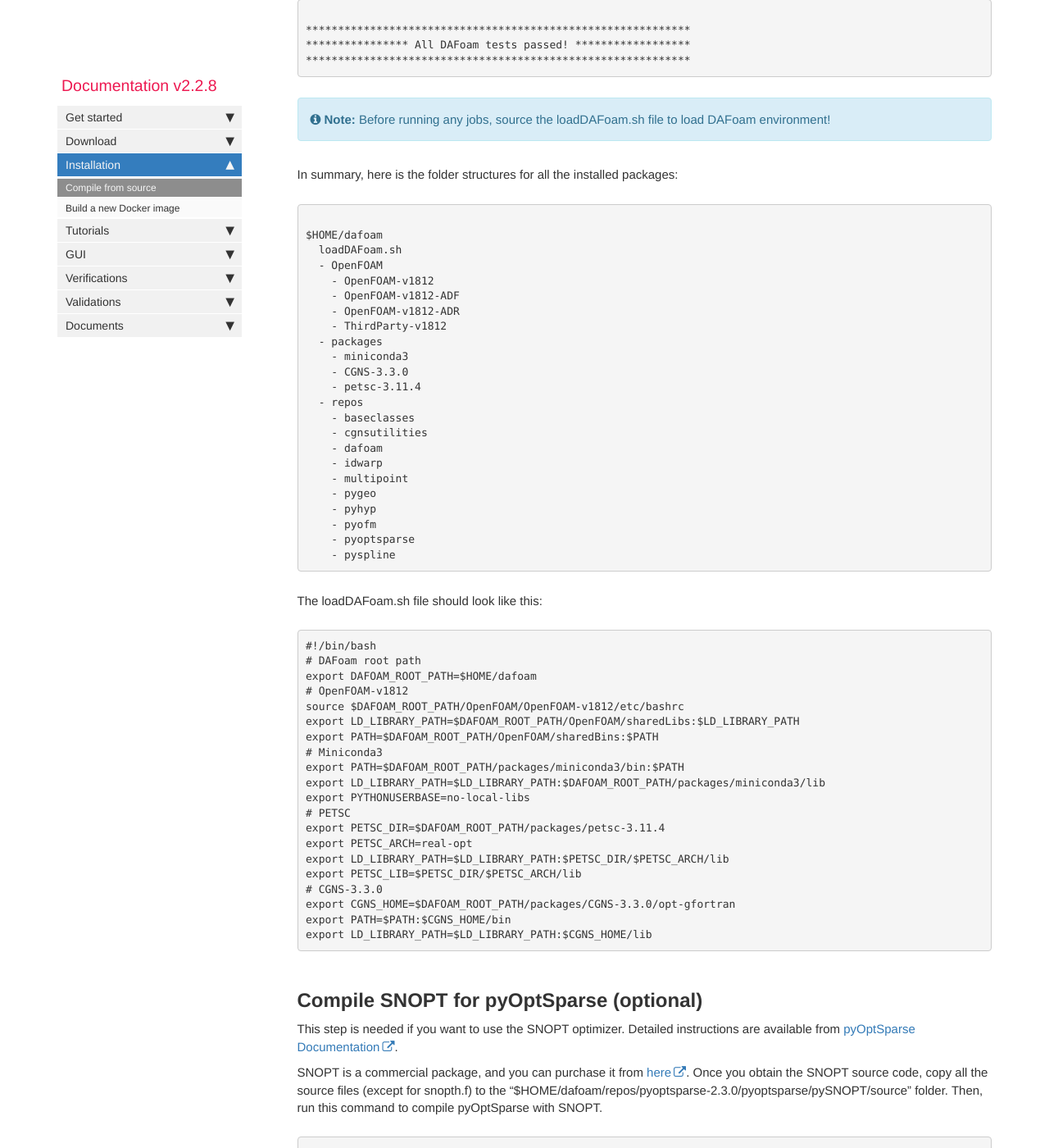
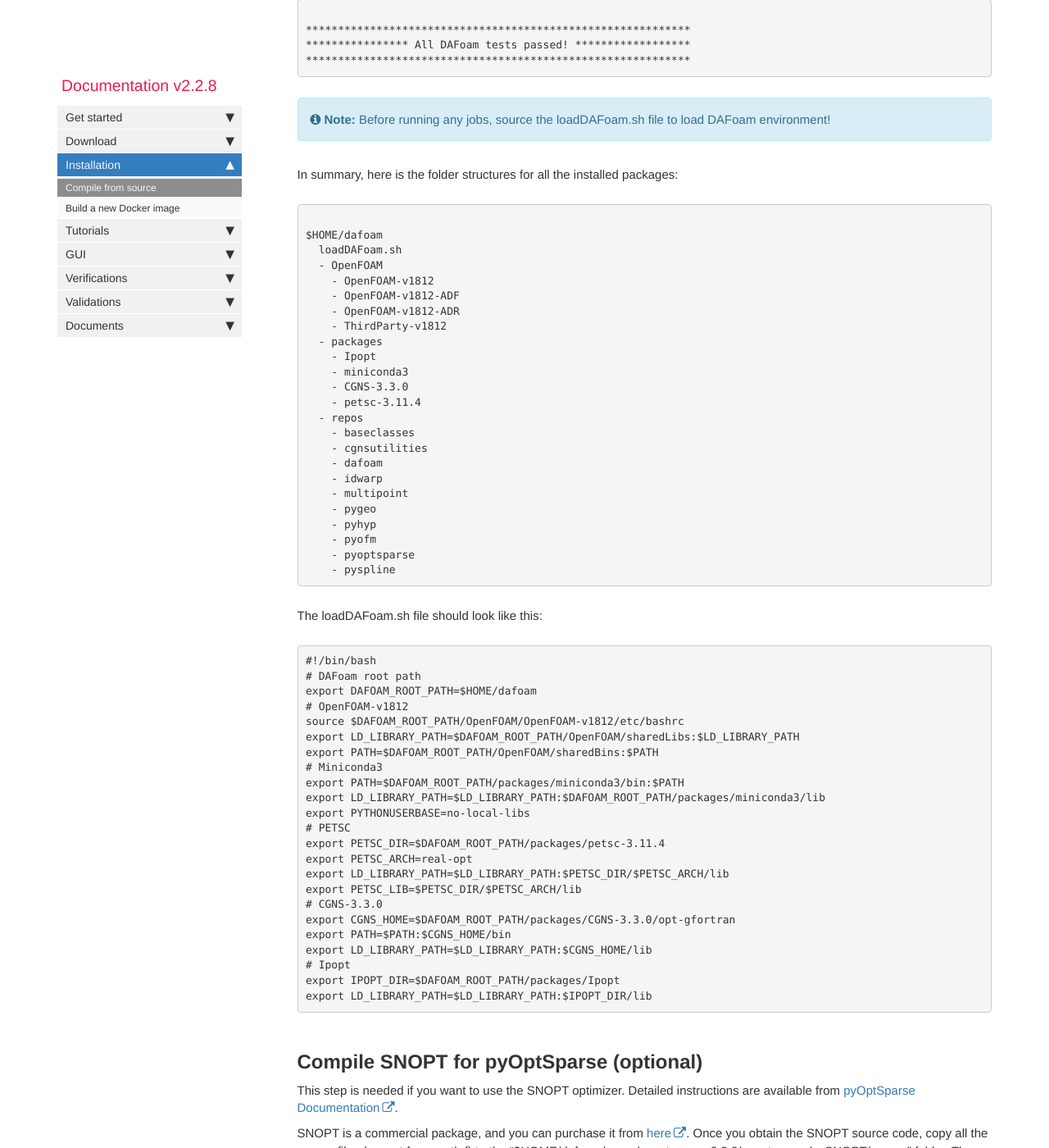
Before and after one commit to DAFoam/DAFoam.github.io, a Jekyll site: the page built from pages/mydoc/mydoc_installation_source.md, in a window 1280 px wide and 1400 px high, scrolled down 8967 px. Shown: the whole window at 82% size. Built offline with Jekyll 4.4.1, drawn with Linux system fonts in a browser that asks for light colours; comment, search, counter and statistics services are not loaded.

Commit message:
content update

```diff
--- a/pages/mydoc/mydoc_installation_source.md
+++ b/pages/mydoc/mydoc_installation_source.md
@@ -425,6 +425,7 @@ $HOME/dafoam
     - OpenFOAM-v1812-ADR
     - ThirdParty-v1812
   - packages
+    - Ipopt
     - miniconda3
     - CGNS-3.3.0
     - petsc-3.11.4
@@ -464,6 +465,9 @@ export PETSC_LIB=$PETSC_DIR/$PETSC_ARCH/lib
 export CGNS_HOME=$DAFOAM_ROOT_PATH/packages/CGNS-3.3.0/opt-gfortran
 export PATH=$PATH:$CGNS_HOME/bin
 export LD_LIBRARY_PATH=$LD_LIBRARY_PATH:$CGNS_HOME/lib
+# Ipopt
+export IPOPT_DIR=$DAFOAM_ROOT_PATH/packages/Ipopt
+export LD_LIBRARY_PATH=$LD_LIBRARY_PATH:$IPOPT_DIR/lib
 </pre>
 
 ## **Compile SNOPT for pyOptSparse (optional)**
```
